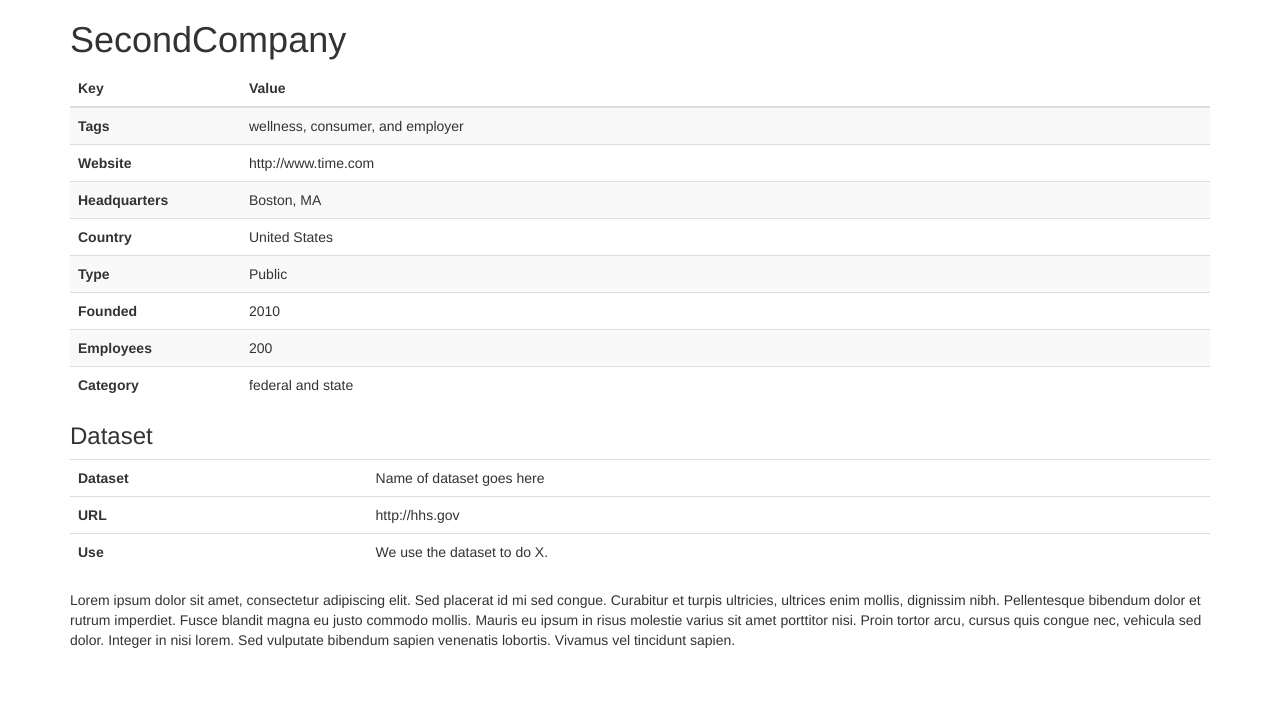
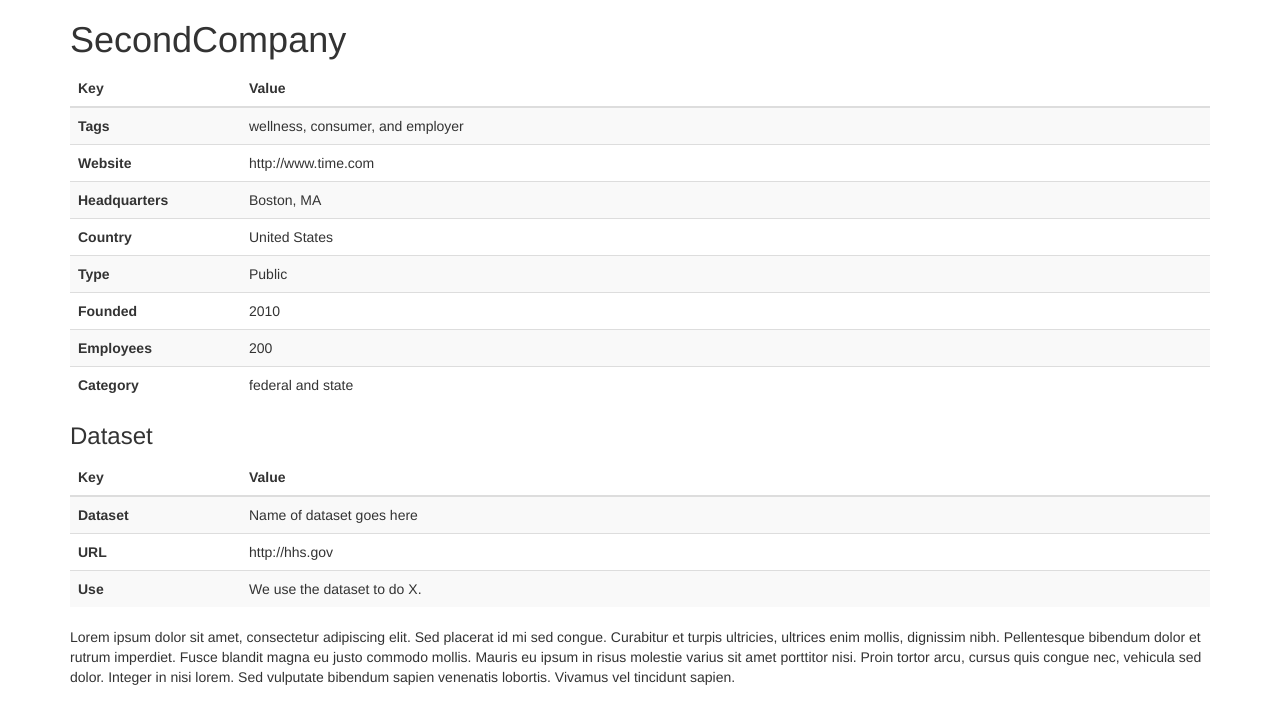
Before and after one commit to opendatadb/opendatadb.github.io, a Jekyll site: the page built from _posts/2013-09-30-second-company.md, in a window 1280 px wide. Shown: the top 724 px of the page. Built offline with Jekyll 4.4.1, drawn with Linux system fonts in a browser that asks for light colours; nearby versions of some CDN libraries.

Commit message:
Adding header to dataset table

```diff
--- a/_layouts/entry.html
+++ b/_layouts/entry.html
@@ -50,7 +50,13 @@
 
 <h3>Dataset</h3>
 
-<table class="table">
+<table class="table table-striped">
+  <thead>
+    <tr>
+      <th style="width:15%"><b>Key</b></th>
+      <th style="width:85%"><b>Value</b></th>
+    </tr>
+  </thead>
   <tr>
     <td><b>Dataset</b></td>
     <td>{{ page.dataset }}</td>
```
